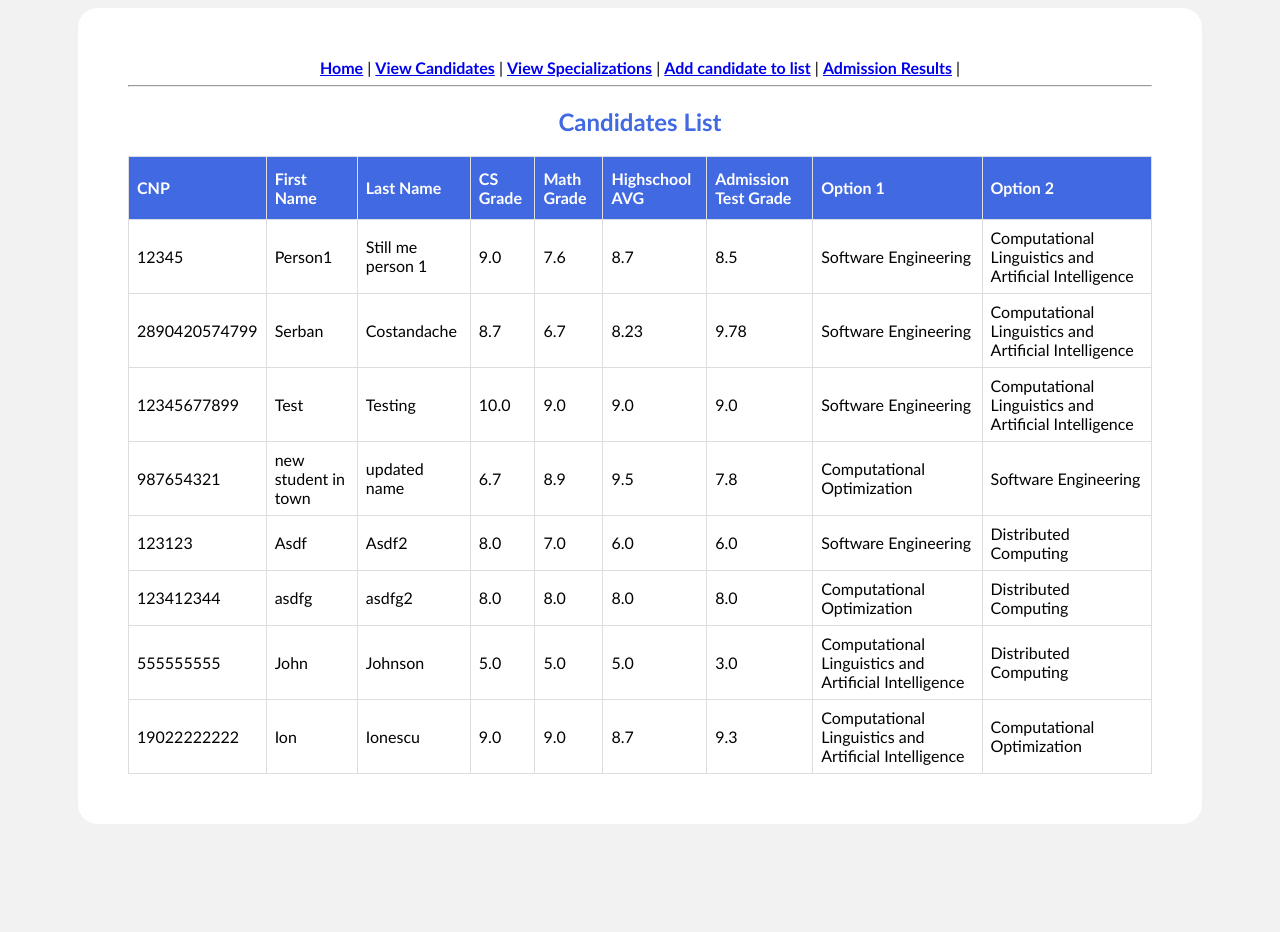
After one commit to soniaib/cssproj, a Flask app: page /candidates in a window 1280 px wide. The commit adds this page. Run offline with Flask 2, Linux system fonts and the light colour scheme.

Commit message:
Other pages and styling
Changed the menu, created the other pages and added some more styling

```diff
--- a/app/menu_actions.py
+++ b/app/menu_actions.py
@@ -3,21 +3,17 @@ menu = {
         'text': 'Home',
         'url': '/index'
     },
-    'candidates-list-download': {
-        'text': 'Download the list of candidates',
-        'url': '/index'
+    'candidates-list': {
+        'text': 'View Candidates',
+        'url': '/candidates'
     },
-    'upload list of candidates': {
-        'text': 'Upload a list of candidates',
-        'url': '/index'
+	'specialization-list': {
+        'text': 'View Specializations',
+        'url': '/specializations'
     },
     'add-candidate': {
         'text': 'Add candidate to list',
         'url': '/add_candidate'
-    },
-    'edit-candidate': {
-        'text': 'Edit candidate',
-        'url': '/index'
     },
     'admission-results': {
         'text': 'Admission Results',
--- a/app/routes.py
+++ b/app/routes.py
@@ -2,16 +2,33 @@ from app import app, menu_actions
 from flask import render_template, flash, redirect
 from app.forms import AddCandidateForm
 from db import DatabaseController as DbC
-from utils import set_results, get_results
+from app.utils import set_results, get_results
 
 @app.route('/')
 @app.route('/index')
 def index():
     actions = menu_actions.menu
     return render_template('index.html',
-                           title='Student admission',
+                           title='UAIC Student Admission System',
                            actions=actions)
 
+@app.route('/candidates')
+def candidates():
+    actions = menu_actions.menu
+    candidates = DbC.get_all_candidates(1)
+    return render_template('candidates_list.html',
+                           title='Candidates List',
+                           actions=actions,
+						   candidates=candidates)
+
+@app.route('/specializations')
+def specializations():
+    actions = menu_actions.menu
+    specializations = DbC.get_all_specializations()
+    return render_template('specializations_list.html',
+                           title='Specializations List',
+                           actions=actions,
+						   specializations=specializations)
 
 @app.route('/add_candidate', methods=['GET', 'POST'])
 def add_candidate():
@@ -34,7 +51,7 @@ def add_candidate():
         return redirect('/index')
     return render_template(
         'candidate_form.html',
-        title='Add candidate',
+        title='Add Candidate',
         form=form,
         actions=actions)
 
--- a/app/templates/base.html
+++ b/app/templates/base.html
@@ -1,13 +1,59 @@
 <html>
     <head>
-        <title>UAIC Student Admission</title>
+        <title>UAIC Student Admission System</title>
 		<style>
-			.container{ max-width: 1024px; display:block; margin: 0px auto; text-align: center; }
+			body{ background-color:#f2f2f2; padding-bottom:100px;}
+			.container{ background-color: #ffffff; max-width: 1024px; display:block; margin: 0px auto; text-align: center; font-family: "Trebuchet MS", Arial, Helvetica, sans-serif; border: 5px #ddd; border-radius: 20px; padding:50px; }
+			table {
+				font-family: "Trebuchet MS", Arial, Helvetica, sans-serif;
+				border-collapse: collapse;
+				width: 100%;
+			}
+
+			table td, table th {
+				border: 1px solid #ddd;
+				padding: 8px;
+			}
+
+			table tr:hover {background-color: rgb(240,248,255);}
+
+			table th {
+				padding-top: 12px;
+				padding-bottom: 12px;
+				text-align: left;
+				background-color: rgb(65,105,225);
+				color: white;
+			}
+			input[type=text] {
+				width: 60%;
+				min-width: 400px;
+				padding: 12px 20px;
+				margin: 8px 0;
+				box-sizing: border-box;
+				border: 3px solid #ccc;
+				-webkit-transition: 0.5s;
+				transition: 0.5s;
+				outline: none;
+			}
+
+			input[type=text]:focus {
+				border: 3px solid #555;
+			}
+			form span {display:block;}
+			label {
+				color: rgb(65,105,225);
+				font-size: 20px;
+			}
+			h2{ color: rgb(65,105,225); }
+			a{font-weight:700;}
+
+			input[type=submit] {border:none;display:inline-block;padding:8px 16px;vertical-align:middle;overflow:hidden;text-decoration:none;color:inherit;text-align:center;cursor:pointer;white-space:nowrap; color:#fff!important;background-color: rgb(65,105,225); font-size: 20px; -webkit-touch-callout:none; -webkit-user-select:none; -khtml-user-select:none; -moz-user-select:none; -ms-user-select:none; user-select:none}
+            input[type=submit]:hover{box-shadow:0 8px 16px 0 rgba(0,0,0,0.2),0 6px 20px 0 rgba(0,0,0,0.19)}
 		</style>
     </head>
     <body>
 		<div class="container">
-        <div>Menu:
+        <div>
             {% for key in actions.keys()%}
                 <a href="{{actions[key]['url']}}"> {{actions[key]['text']}}</a> &#124;
             {% endfor %}
--- a/app/templates/candidate_form.html
+++ b/app/templates/candidate_form.html
@@ -2,7 +2,7 @@
 
 {% block content %}
 
-<h2>Submit candidate</h2>
+<h2>Submit Candidate</h2>
 <form action="" method="post">
 
     {{ form.hidden_tag() }}
@@ -17,7 +17,6 @@
         </p>
         {% endif %}
     {% endfor %}
-    {{ form.submit.label }} <br>
     {{ form.submit }}
 </form>
 
--- /dev/null
+++ b/app/templates/candidates_list.html
@@ -0,0 +1,30 @@
+{% extends "base.html" %}
+
+{% block content %}
+
+<h2>Candidates List</h2>
+
+<table>
+<thead>
+<tr>
+<th>CNP</th><th>First Name</th><th>Last Name</th><th>CS Grade</th><th>Math Grade</th><th>Highschool AVG</th><th>Admission Test Grade</th><th>Option 1</th><th>Option 2</th>
+</tr>
+</thead>
+<tbody>
+{%for item in candidates %}
+<tr>
+	<td>{{ item.cnp }}</td>
+	<td>{{ item.first_name }}</td>
+	<td>{{ item.surname }}</td>
+	<td>{{ item.info_grade }}</td>
+	<td>{{ item.math_grade }}</td>
+	<td>{{ item.high_school_avg_grade }}</td>
+	<td>{{ item.admission_grade }}</td>
+	<td>{{ item.first_option }}</td>
+	<td>{{ item.second_option }}</td>
+</tr>
+</tbody>
+{% endfor %}
+</table>
+
+{% endblock %}
--- a/app/templates/index.html
+++ b/app/templates/index.html
@@ -1,5 +1,6 @@
 {% extends "base.html" %}
 
 {% block content%}
-    <div> Hi, stranger!</div>
+	<h2>UAIC Student Admission</h2>
+    <div><p>Welcome to the UAIC Student Admission System!</p><p>Please select from the menu the actions you desire to undertake.</p><p><em>Thank you for using the UAIC Student Admission System!</em></p></div>
 {% endblock%}
--- a/db/DatabaseController.py
+++ b/db/DatabaseController.py
@@ -261,7 +261,7 @@ class Candidate:
         return result
 
 
-def get_all_candidates():
+def get_all_candidates(type=0):
     with open(config.DB_FILE_PATH, "r+") as f:
         new_f = f.readlines()
         result = []
@@ -294,11 +294,19 @@ def get_all_candidates():
                 value = get_tag_value(line)
                 found.admission_grade = float(value)
             if tag == Candidate.first_option_tag:
-                value = get_tag_value(line)
-                found.first_option = int(value)
+                if type == 1:
+                    value = get_tag_value(line)
+                    found.first_option = get_specialization_by_id(int(value)).name
+                else:
+                    value = get_tag_value(line)
+                    found.first_option = int(value)
             if tag == Candidate.second_option_tag:
-                value = get_tag_value(line)
-                found.second_option = int(value)
+                if type == 1:
+                    value = get_tag_value(line)
+                    found.second_option = get_specialization_by_id(int(value)).name
+                else:
+                    value = get_tag_value(line)
+                    found.second_option = int(value)
                 result.append(found)
         return result
 
@@ -473,7 +481,7 @@ class AdmissionResult:
         return result
 
 
-def get_admission_results(type):
+def get_admission_results(type=0):
     with open(config.DB_FILE_PATH, "r+") as f:
         new_f = f.readlines()
         result = []
```
Also changed, not shown: app/templates/admission_results.html (+0 -25 lines), app/templates/specializations_list.html (added, +24 -0 lines), database.xml (deleted, +0 -71 lines), db/database.xml (+18 -15 lines), app/utils.py (renamed from utils.py).
